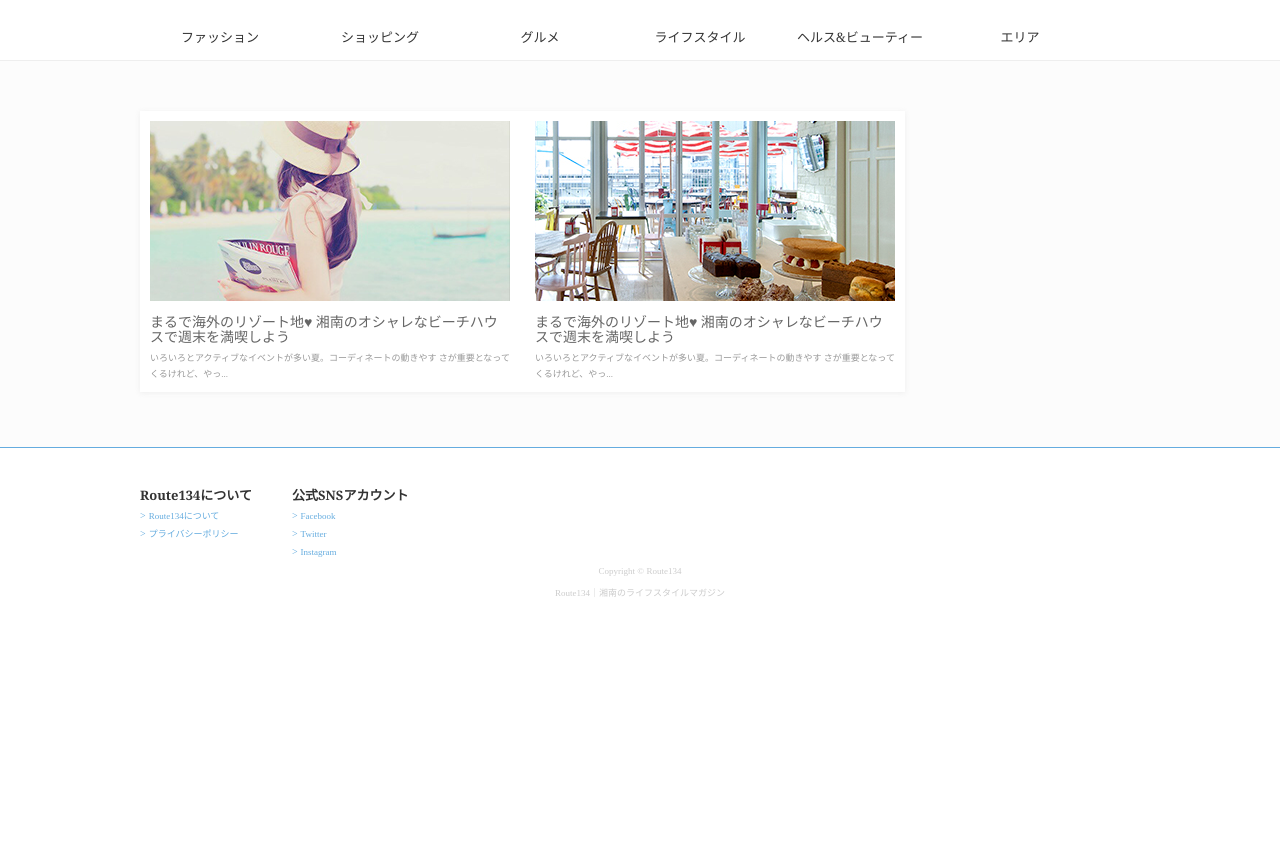
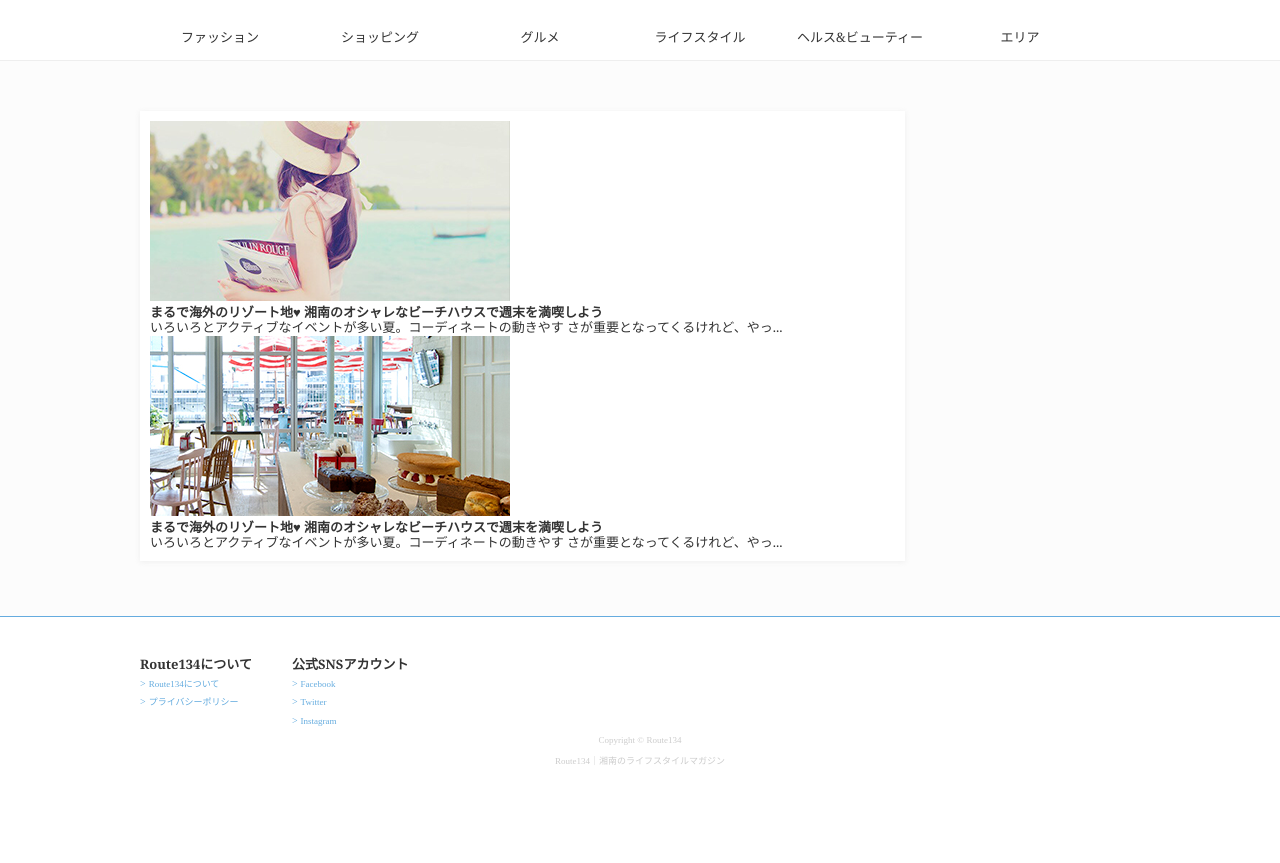
Before and after one commit to project-SY/route134, a PHP site: page / in a window 1280 px wide. Shown: the part 138-1001 px from the top of the page. Before the commit the page ends 735 px from the top, so only its background shows below. Run offline with PHP 8.4, Linux system fonts and the light colour scheme.

Commit message:
なんどもごめん

```diff
--- a/css/pc.css
+++ b/css/pc.css
@@ -73,6 +73,21 @@
   width: 100%;
   background-color: #fcfcfc;
   border-bottom: solid 1px #65acdf;
+  padding: 50px 0px 55px;
+}
+
+.left-column {
+  float: left;
+  width: 745px;
+  background-color: #fff;
+  box-sizing: content-box;
+  padding: 10px;
+  box-shadow: 0px 1px 5px 0px rgba(234, 234, 234, 0.75);
+}
+
+.right-column {
+  float: right;
+  width: 245px;
 }
 
 /* ------------------------------------
@@ -143,42 +158,18 @@
 /* ------------------------------------
 ◆　index
 ------------------------------------ */
-.headline {
-  padding: 50px 0px 55px;
-
-}
-
-.headline .headline-inner {
-
-}
-
-
-.headline-inner .l-column {
-  float: left;
-  width: 745px;
-  background-color: #fff;
-  box-sizing: content-box;
-  padding: 10px;
-  box-shadow: 0px 1px 5px 0px rgba(234, 234, 234, 0.75);
-}
-
-.headline-inner .r-column {
-  float: right;
-  width: 245px;
-}
-
-.l-column .l-block {
+.headline .l-column .l-block {
   float: left;
   width: 360px;
 }
 
-.l-column img {
+.headline .l-column img {
   width: 360px;
   height: 180px;
   margin-bottom: 10px;
 }
 
-.l-column h4 {
+.headline .l-column h4 {
   font-family: YuGo;
   color: #666666;
   font-size: 14px;
@@ -187,7 +178,7 @@
   margin-bottom: 5px;
 }
 
-.l-column p {
+.headline .l-column p {
   font-family: YuGo;
   color: #999999;
   font-size: 9.01px;
@@ -195,29 +186,10 @@
   text-align: left;
 }
 
-
-
-.l-column .r-block {
+.headline .l-column .r-block {
   float: right;
   width: 360px;
 }
-
-
-
-
-
-
-
-
-
-
-
-
-
-
-
-
-
 
 /* ------------------------------------
 ◆　footer
--- a/footer.php
+++ b/footer.php
@@ -11,9 +11,9 @@
 				<div class="footer-info-area">
 					<b>公式SNSアカウント</b>
 					<ul>
-						<li><a href="#"><span>&gt;</span>Facebook</a></li>
+						<li><a href="https://www.facebook.com/Route134.Official" target="_blank"><span>&gt;</span>Facebook</a></li>
 						<li><a href="#"><span>&gt;</span>Twitter</a></li>
-						<li><a href="#"><span>&gt;</span>Instagram</a></li>
+						<li><a href="https://instagram.com/route134_official/" target="_blank"><span>&gt;</span>Instagram</a></li>
 					</ul>
 				</div>
 			</div>
--- a/index.php
+++ b/index.php
@@ -1,7 +1,6 @@
 <?php include('header.php'); ?>
-			<div class="headline">
-				<div class="headline-inner content-width clearfix">
-					<div class="l-column">
+<div class="headline content-width clearfix">
+	<div class="left-column">
 		<div class="l-block">
 			<img src="./images/pic-headline-thumbnail-01.png" height="180" width="360" alt="">
 			<h4>
@@ -11,7 +10,7 @@
 				いろいろとアクティブなイベントが多い夏。コーディネートの動きやす
 	さが重要となってくるけれど、やっ...
 			</p>
-							<div class="article-prof">
+			<div class="headline-prof">
 
 			</div>
 		</div>
@@ -26,9 +25,8 @@
 			</p>
 		</div>
 	</div>
-					<div class="r-column">
+	<div class="right-column">
 
 	</div>
 </div>
-			</div>
 <?php include('footer.php'); ?>
```
Lines whose indentation alone changed are shown as unchanged.
